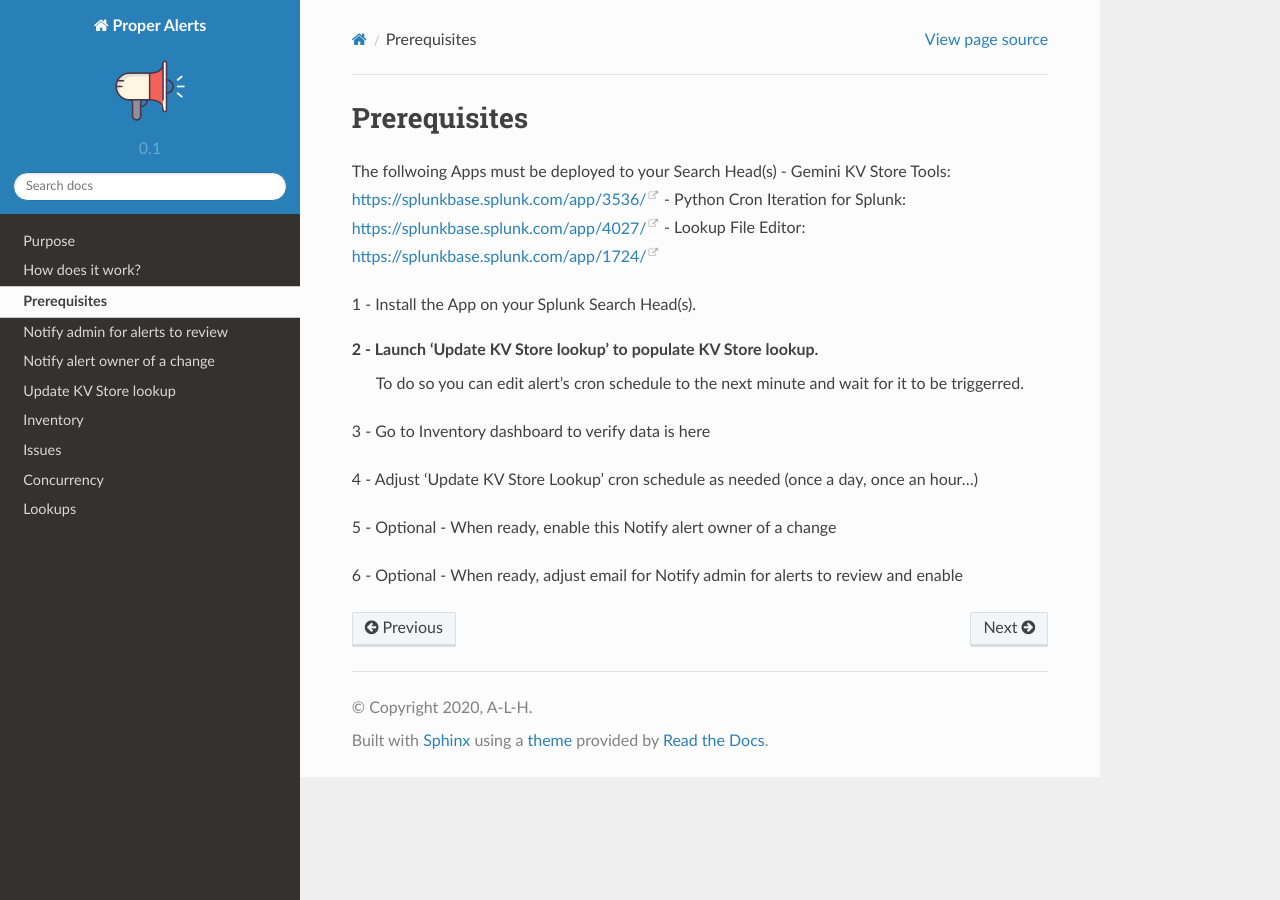
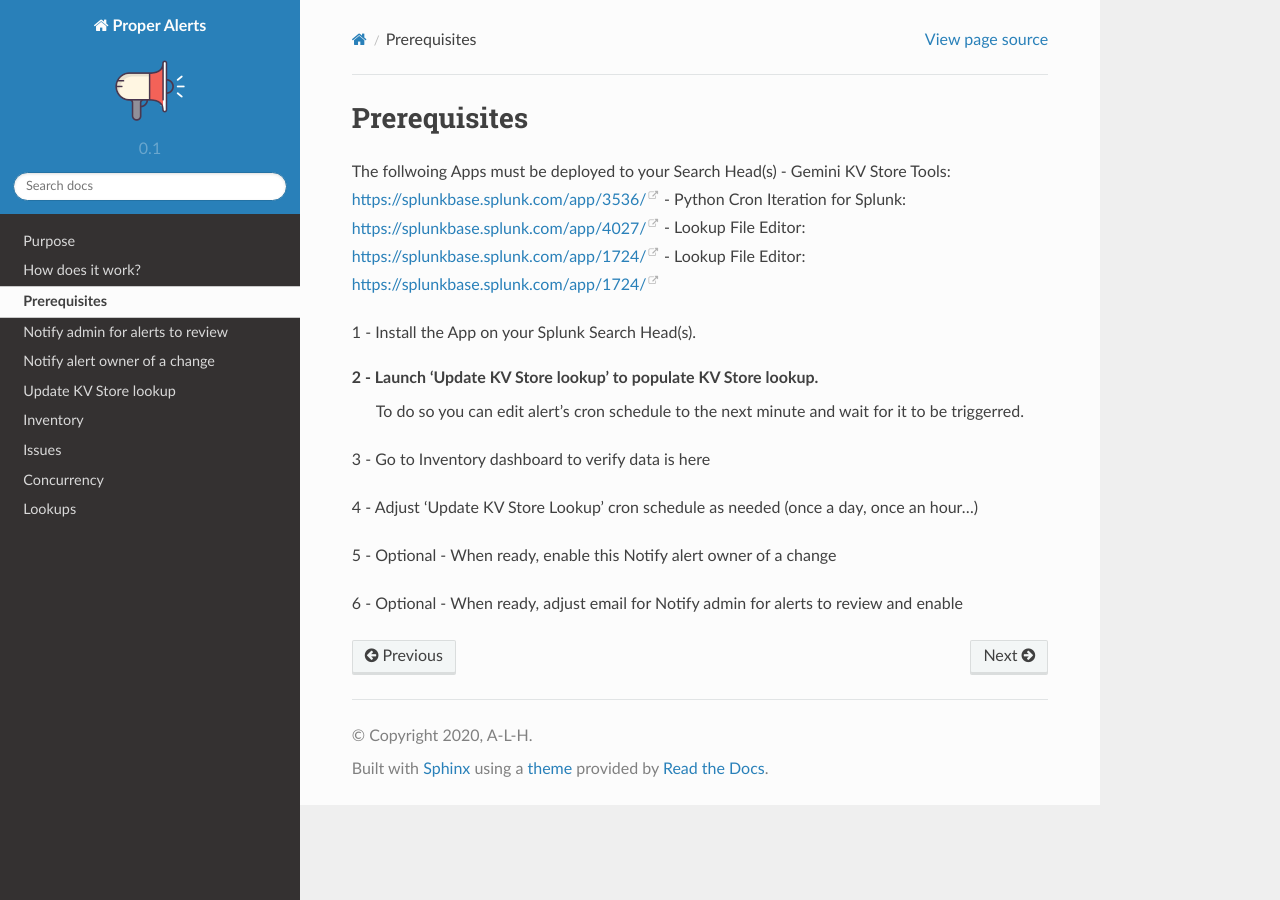
Before and after one commit to a-l-h/splunk-app-proper-alerts, a Sphinx documentation site: the page built from doc/install.rst, in a window 1280 px wide. Built offline with Sphinx 7.4.7 and the Read the Docs theme 2.0.0, drawn with Linux system fonts in a browser that asks for light colours.

Commit message:
Update install.rst

```diff
--- a/doc/install.rst
+++ b/doc/install.rst
@@ -4,6 +4,7 @@ Prerequisites
 The follwoing Apps must be deployed to your Search Head(s)
 - Gemini KV Store Tools: https://splunkbase.splunk.com/app/3536/
 - Python Cron Iteration for Splunk: https://splunkbase.splunk.com/app/4027/
+- Lookup File Editor: https://splunkbase.splunk.com/app/1724/
 - Lookup File Editor: https://splunkbase.splunk.com/app/1724/
 
 1 - Install the App on your Splunk Search Head(s).
```
